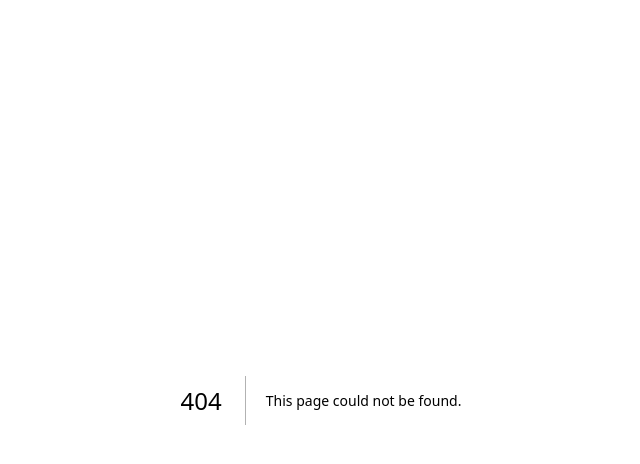
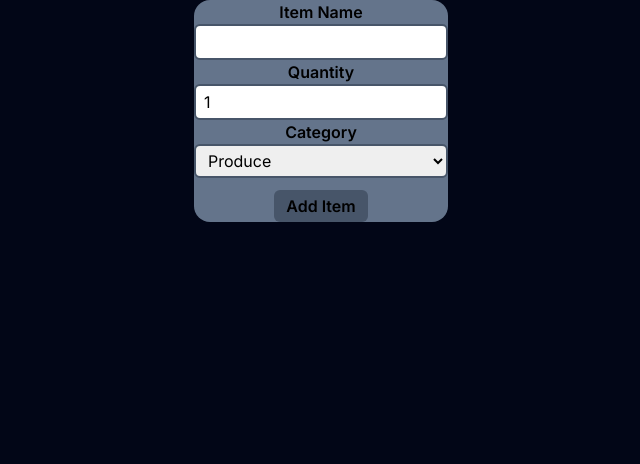
Before and after one commit to CDanielTurner/cprg306-assignments, a Next.js app: page /week-4 in a window 1280 px wide. Before the commit this address had no page. Shown: the top 464 px of the page, without its empty margins (319-959 px from the left). Built offline with nearby package versions, Linux system fonts and the light colour scheme.

Commit message:
Updated Tailwind CSS styling for each page
Added new styling to make the project look better. Also corrected the links to each page from the starting page.
Week-4 Assignment completed.

```diff
--- a/app/page.js
+++ b/app/page.js
@@ -2,15 +2,18 @@ import Link from "next/link";
 
 export default function Home() {
 	return (
-		<main className="h-screen">
-			<h1>CPRG 306: Web Development 2 - Assignments</h1>
-			<p>
-				Below is a link to show a shopping list, a name, and a link to a Github
-				repository.
+		<main className="h-screen bg-slate-500 flex flex-col justify-start items-center">
+			<h1 className="text-4xl font-bold text-center mt-3">
+				CPRG 306: Web Development 2 - Assignments
+			</h1>
+			<p className="hover:underline hover:font-bold text-2xl">
+				<Link href="../week-2">Week 2 Assignments</Link>
 			</p>
-			<p>
-				<Link href="../week-2">Click me!</Link>
-				<Link href="../week-3">Click me!</Link>
+			<p className="hover:underline hover:font-bold text-2xl">
+				<Link href="../week-3">Week 3 Assignments</Link>
+			</p>
+			<p className="hover:underline hover:font-bold text-2xl">
+				<Link href="../week-4">Week 4 Assignments</Link>
 			</p>
 		</main>
 	);
--- a/app/week-2/page.js
+++ b/app/week-2/page.js
@@ -3,8 +3,8 @@ import StudentInfo from "./student-info";
 
 export default function Page() {
 	return (
-		<main>
-			<h1>Shopping List</h1>
+		<main className="h-screen bg-slate-500 flex flex-col justify-start items-center">
+			<h1 className="text-4xl font-bold text-center mt-3">Shopping List</h1>
 			<p>
 				<StudentInfo />
 			</p>
--- a/app/week-2/student-info.js
+++ b/app/week-2/student-info.js
@@ -3,10 +3,12 @@ import Link from "next/link";
 export default function StudentInfo() {
 	return (
 		<main>
-			<h1>My name is Carson Turner</h1>
-			<Link href="https://github.com/CDanielTurner/cprg306-assignments">
-				My Github Link
-			</Link>
+			<h1 className="text-2xl text-center mt-3">My name is Carson Turner</h1>
+			<p className="hover:underline hover:font-bold text-2xl">
+				<Link href="https://github.com/CDanielTurner/cprg306-assignments">
+					Github
+				</Link>
+			</p>
 		</main>
 	);
 }
--- a/app/week-3/item-list.js
+++ b/app/week-3/item-list.js
@@ -73,8 +73,8 @@ export default function ItemList() {
 		category: "household",
 	};
 	return (
-		<main className="bg-slate-900">
-			<h1 className="text-blue-300 text-3xl font-bold">Shopping List</h1>
+		<main className="bg-slate-600">
+			<h1 className="text-black text-3xl font-bold ml-7">Shopping List</h1>
 			<Item
 				name={item1.name}
 				quantity={item1.quantity}
--- a/app/week-3/item.js
+++ b/app/week-3/item.js
@@ -2,10 +2,10 @@ import ItemList from "./item-list";
 export default function Item({ name, quantity, category }) {
 	return (
 		<ul>
-			<div className="bg-blue-900 m-3 w-60 h-30 rounded text-center">
+			<div className="bg-blue-950 m-3 w-60 h-30 rounded text-center">
 				<li>
 					<h1 className="font-bold text-blue-300">{name}</h1>
-					<p>
+					<p className="text-blue-100">
 						buy {quantity}, from {category}
 					</p>
 				</li>
--- /dev/null
+++ b/app/week-4/new-item.js
@@ -0,0 +1,97 @@
+"use client";
+import { useState } from "react";
+
+export default function NewItem() {
+	const [name, setName] = useState("");
+	const [quantity, setQuantity] = useState(1);
+	const [category, setCategory] = useState("Produce");
+
+	const handleSubmit = (event) => {
+		if (name === "") {
+			return;
+		}
+		event.preventDefault();
+
+		const formData = {
+			name: name,
+			quantity: quantity,
+			category: category,
+		};
+		console.log(formData);
+
+		alert(
+			`Added Item name: ${formData.name},\nQuantity: ${formData.quantity},\nCategory: ${formData.category}`
+		);
+
+		setName("");
+		setQuantity(1);
+		setCategory("Produce");
+	};
+	const handleNameChange = (event) => {
+		setName(event.target.value);
+	};
+	const handleQuantityChange = (event) => {
+		setQuantity(parseInt(event.target.value));
+	};
+	const handleCategoryChange = (event) => {
+		setCategory(event.target.value);
+	};
+
+	return (
+		<main className="block bg-slate-500 rounded-2xl">
+			<form className="block" onSubmit={handleSubmit}>
+				<div>
+					<label className="block font-semibold text-center">Item Name</label>
+					<input
+						required
+						className="rounded-md border-2 border-slate-600 px-2 py-1 w-full"
+						type="text"
+						onChange={handleNameChange}
+						value={name}
+					/>
+				</div>
+				<div>
+					<label className="block font-semibold text-center">Quantity</label>
+					<input
+						required
+						className="rounded-md border-2 border-slate-600 px-2 py-1 w-full"
+						type="number"
+						onChange={handleQuantityChange}
+						value={quantity}
+						min={1}
+						max={99}
+					/>
+				</div>
+				<div>
+					<label className="block font-semibold text-center">Category</label>
+					<select
+						onChange={handleCategoryChange}
+						value={category}
+						className="rounded-md border-2 border-slate-600 px-2 py-1 w-full"
+					>
+						<option value="Produce">Produce</option>
+						<option value="Dairy">Dairy</option>
+						<option value="Bakery">Bakery</option>
+						<option value="Meat">Meat</option>
+						<option value="Frozen Foods">Frozen Foods</option>
+						<option value="Canned Goods">Canned Goods</option>
+						<option value="Dry Goods">Dry Goods</option>
+						<option value="Beverages">Beverages</option>
+						<option value="Snacks">Snacks</option>
+						<option value="Household">Household</option>
+						<option value="Other">Other</option>
+					</select>
+				</div>
+				<div className="text-center">
+					<button
+						type="submit"
+						onClick={handleSubmit}
+						className="mt-3 bg-slate-600 hover:bg-slate-800 rounded-md px-3 py-1 text-black font-semibold"
+					>
+						Add Item
+					</button>
+				</div>
+			</form>
+		</main>
+	);
+}
--- /dev/null
+++ b/app/week-4/page.js
@@ -0,0 +1,14 @@
+"use client";
+
+import NewItem from "./new-item";
+import { useState } from "react";
+
+export default function Page() {
+	return (
+		<div className="h-screen bg-slate-950 flex flex-col justify-start items-center">
+			<div>
+				<NewItem />
+			</div>
+		</div>
+	);
+}
```
